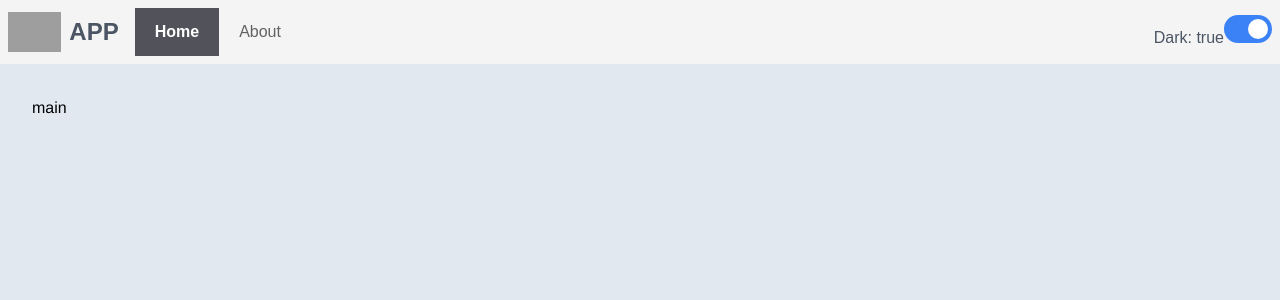
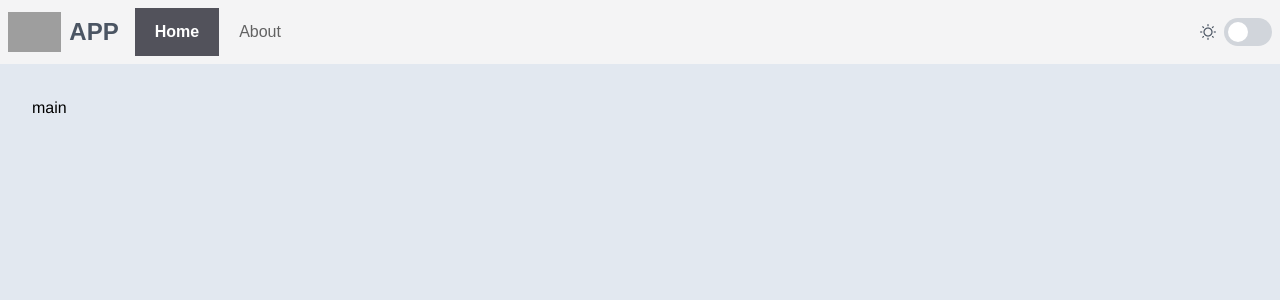
Before and after one commit to borsTiHD/vue-project, a Vue app: page / in a window 1280 px wide. Shown: the top 300 px of the page. Built offline with nearby package versions, Linux system fonts and the light colour scheme; grey boxes are pictures that could not be loaded; a web font is replaced by a local one.

Commit message:
Darkmode wird im Localstorage gespeichert. Zudem Button in Navbar gesetzt und geändert.

```diff
--- a/src/App.vue
+++ b/src/App.vue
@@ -11,8 +11,27 @@
 </template>
 
 <script setup lang="ts">
+import { onMounted, computed, watch } from 'vue'
 import { RouterView } from 'vue-router'
 import AppNavbar from './components/layout/AppNavbar.vue'
+import { useDarkModeStore } from './stores/darkmode'
+
+// Store
+const darkModeStore = useDarkModeStore()
+const isDarkMode = computed(() => darkModeStore.isDarkMode)
+
+// Darkmode Watcher
+watch(isDarkMode, () => {
+    document.body.classList.toggle('dark', darkModeStore.isDarkMode)
+})
+
+// Checks Darkmode on startup
+onMounted(() => {
+    // Check if darkmode is enabled by os or localstorage
+    const mode = (localStorage.theme === 'dark' || (!('theme' in localStorage) && window.matchMedia('(prefers-color-scheme: dark)').matches)) ? true : false
+    document.body.classList.toggle('dark', mode)
+    darkModeStore.setDarkMode(mode)
+})
 </script>
 
 <style>
--- a/src/components/layout/AppNavbar.vue
+++ b/src/components/layout/AppNavbar.vue
@@ -21,8 +21,8 @@
             </RouterLink>
         </template>
         <template #end>
-            <div class="flex-col">
-                <span>Dark: {{ isDarkMode }}</span>
+            <div class="flex items-center" v-tooltip.bottom="`Change to ${isDarkMode ? 'Light' : 'Dark'}`">
+                <i class="pi mr-2" :class="isDarkMode ? 'pi-moon' : 'pi-sun'"></i>
                 <InputSwitch v-model="isDarkMode" @change="updateDarkmode" />
             </div>
         </template>
@@ -30,7 +30,7 @@
 </template>
 
 <script setup lang="ts">
-import { ref, computed, watch } from 'vue'
+import { ref, computed } from 'vue'
 import { RouterLink } from 'vue-router'
 import { useDarkModeStore } from '../../stores/darkmode'
 const items = ref([
@@ -48,11 +48,6 @@ const items = ref([
 const darkModeStore = useDarkModeStore()
 const isDarkMode = computed(() => darkModeStore.isDarkMode)
 
-// Darkmode Watcher
-watch(isDarkMode, () => {
-    document.body.classList.toggle('dark', darkModeStore.isDarkMode)
-})
-
 // Darkmode Toggle
 const updateDarkmode = () => {
     darkModeStore.setDarkMode(!isDarkMode.value)
--- a/src/plugins/PrimeVue.ts
+++ b/src/plugins/PrimeVue.ts
@@ -13,6 +13,7 @@ import 'primevue/resources/themes/lara-light-blue/theme.css'
 // import 'primevue/resources/themes/mdc-dark-indigo/theme.css'
 
 // Components
+import Tooltip from 'primevue/tooltip'
 import Menubar from 'primevue/menubar'
 import Card from 'primevue/card'
 import Dialog from 'primevue/dialog'
@@ -23,6 +24,7 @@ import InputSwitch from 'primevue/inputswitch'
 export const PrimeVuePlugin = {
     install(app) {
         app.use(PrimeVue, { ripple: true })
+        app.directive('tooltip', Tooltip)
         app.component('Menubar', Menubar)
         app.component('Card', Card)
         app.component('Dialog', Dialog)
--- a/src/stores/darkmode.ts
+++ b/src/stores/darkmode.ts
@@ -8,6 +8,7 @@ export const useDarkModeStore = defineStore({
     actions: {
         setDarkMode(value: boolean) {
             this.darkMode = value
+            localStorage.theme = value ? 'dark' : 'light'
         }
     },
     getters: {
```
